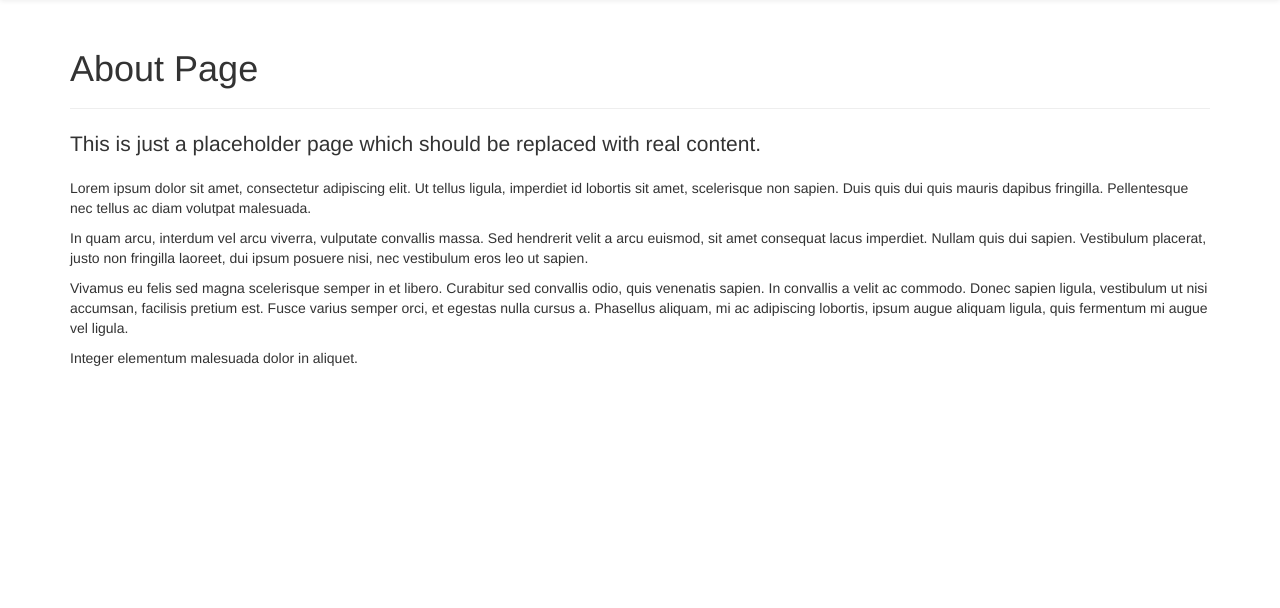
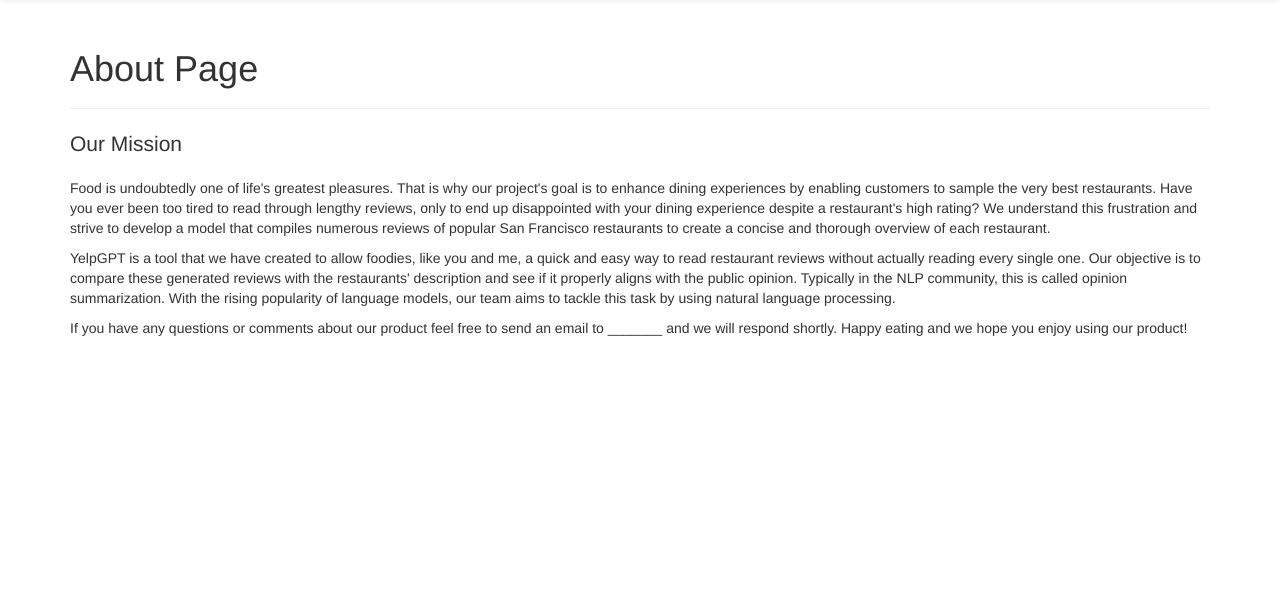
Before and after one commit to kayhanliao/DimSummary, a Flask app: page /about in a window 1280 px wide. Shown: the part 51-659 px from the top of the page. Run offline with Flask 3, Linux system fonts and the light colour scheme; some libraries are stand-ins or nearby versions.

Commit message:
add jusidan html about

```diff
--- a/webapp/templates/pages/placeholder.about.html
+++ b/webapp/templates/pages/placeholder.about.html
@@ -5,10 +5,15 @@
 <div class="page-header">
   <h1>About Page</h1>
 </div>
-<p class="lead">This is just a placeholder page which should be replaced with real content.</p>
-<p>Lorem ipsum dolor sit amet, consectetur adipiscing elit. Ut tellus ligula, imperdiet id lobortis sit amet, scelerisque non sapien. Duis quis dui quis mauris dapibus fringilla. Pellentesque nec tellus ac diam volutpat malesuada.</p>
-<p>In quam arcu, interdum vel arcu viverra, vulputate convallis massa. Sed hendrerit velit a arcu euismod, sit amet consequat lacus imperdiet. Nullam quis dui sapien. Vestibulum placerat, justo non fringilla laoreet, dui ipsum posuere nisi, nec vestibulum eros leo ut sapien.</p>
-<p>Vivamus eu felis sed magna scelerisque semper in et libero. Curabitur sed convallis odio, quis venenatis sapien. In convallis a velit ac commodo. Donec sapien ligula, vestibulum ut nisi accumsan, facilisis pretium est. Fusce varius semper orci, et egestas nulla cursus a. Phasellus aliquam, mi ac adipiscing lobortis, ipsum augue aliquam ligula, quis fermentum mi augue vel ligula.</p>
-<p>Integer elementum malesuada dolor in aliquet.</p>
+<p class="lead">Our Mission</p>
+<p>Food is undoubtedly one of life's greatest pleasures. That is why our project's goal is to enhance dining experiences by enabling customers to sample the very best restaurants.
+  Have you ever been too tired to read through lengthy reviews, only to end up disappointed with your dining experience despite a restaurant's high rating? We understand this
+  frustration and strive to develop a model that compiles numerous reviews of popular San Francisco restaurants to create a concise and thorough overview of each restaurant.</p>
+
+<p>YelpGPT is a tool that we have created to allow foodies, like you and me, a quick and easy way to read restaurant reviews without actually reading every single one.
+  Our objective is to compare these generated reviews with the restaurants' description and see if it properly aligns with the public opinion. Typically in the NLP community,
+  this is called opinion summarization. With the rising popularity of language models, our team aims to tackle this task by using natural language processing.</p>
+
+<p> If you have any questions or comments about our product feel free to send an email to _______ and we will respond shortly. Happy eating and we hope you enjoy using our product!</p>
 
 {% endblock %}
```
